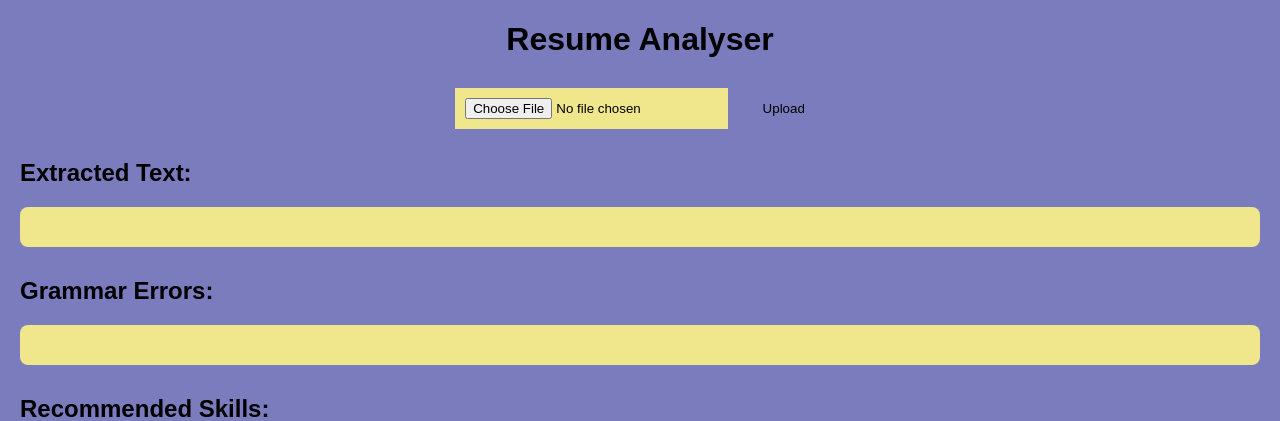
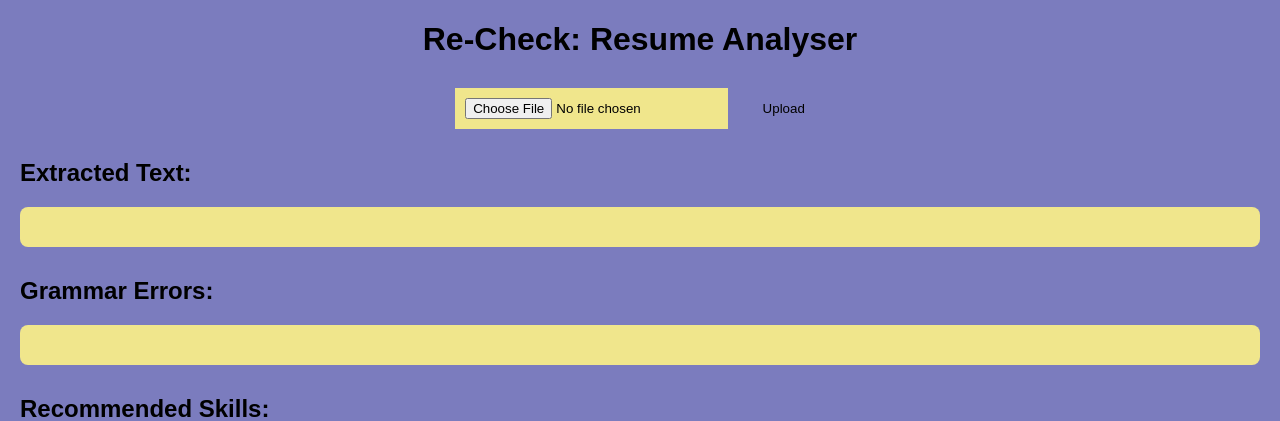
Before and after one commit to Minha-Fathima/AI21Labs-Hackathon, a Flask app: page / in a window 1280 px wide. Shown: the top 421 px of the page. Run offline with Flask 3, Linux system fonts and the light colour scheme.

Commit message:
Update index.html

```diff
--- a/templates/index.html
+++ b/templates/index.html
@@ -67,7 +67,7 @@
 </head>
 
 <body>
-  <h1>Resume Analyser</h1>
+  <h1>Re-Check: Resume Analyser</h1>
   <form action="/" method="post" enctype="multipart/form-data">
     <input type="file" name="file" accept=".pdf">
     <input type="submit" value="Upload">
```
